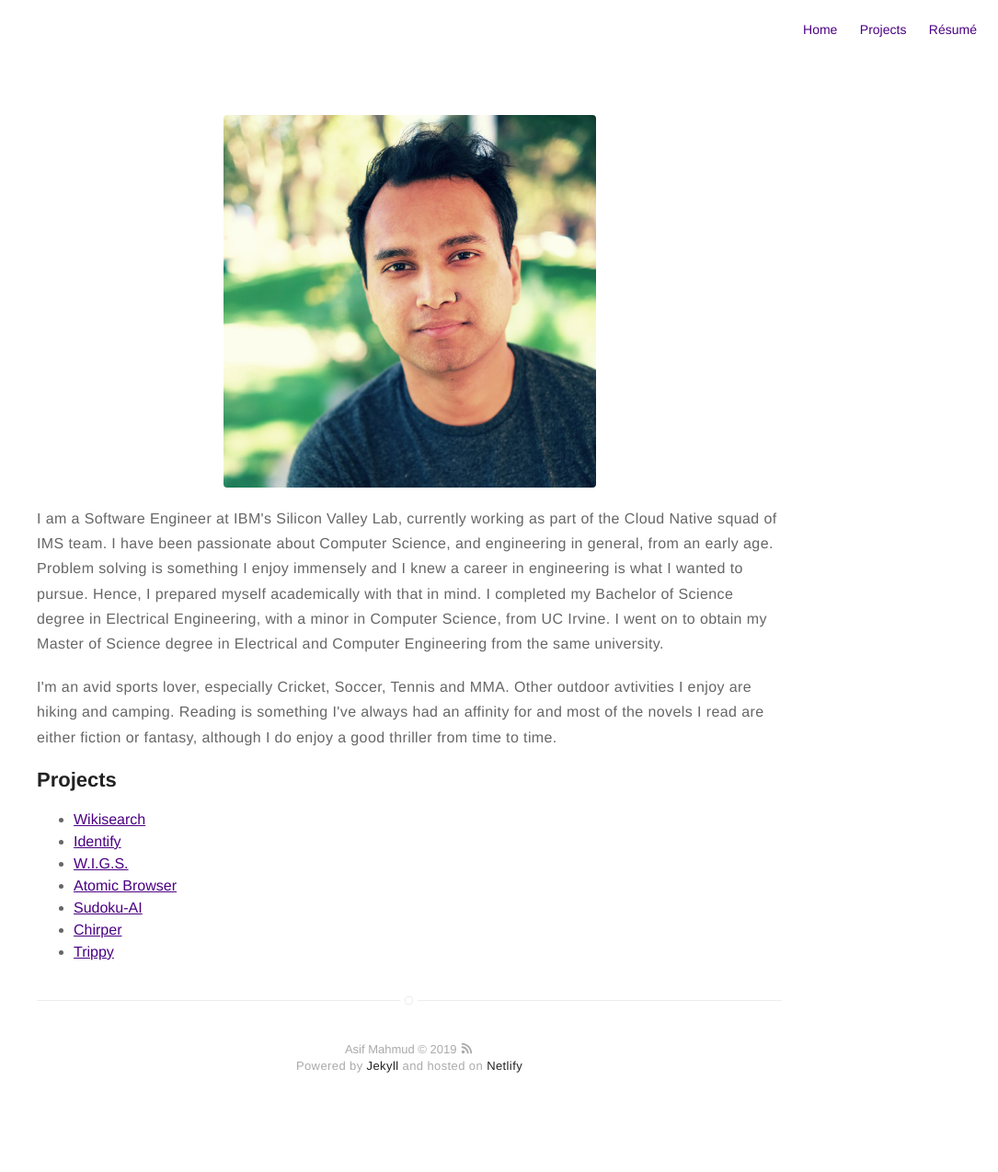
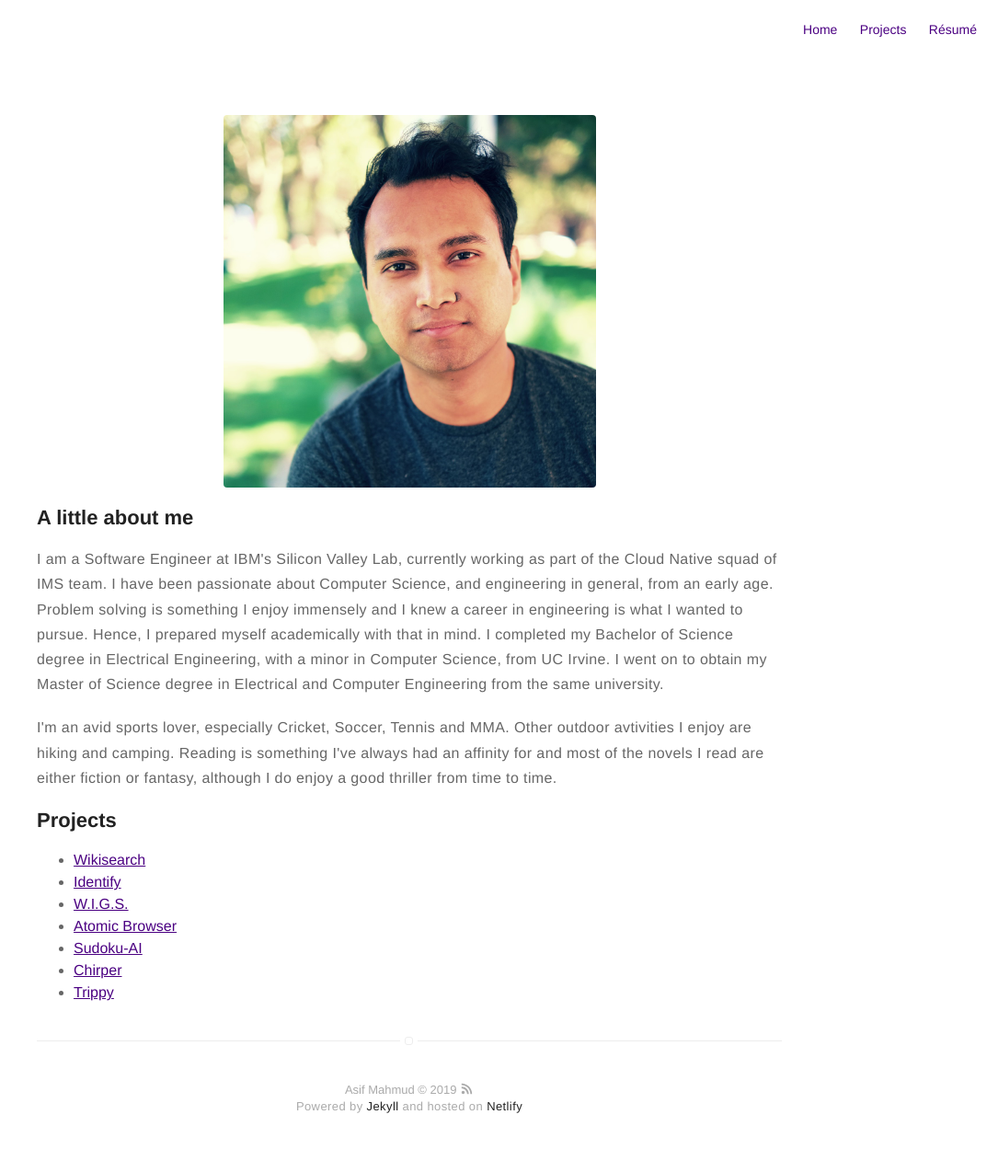
Before and after one commit to asifmahmud/mahmudasif.com, a Jekyll site: the page built from about.md, in a window 1280 px wide. Shown: the whole page at 92% size, without its empty margins (195-1280 px from the left). Built offline with Jekyll 4.4.1, drawn with Linux system fonts in a browser that asks for light colours; before the commit the page ends 1230 px from its top, so only the background shows below that.

Commit message:
updated intro

```diff
--- a/about.md
+++ b/about.md
@@ -4,6 +4,7 @@ layout: page
 ---
 ![Profile Image]({{ site.url }}/{{ site.picture }})
 
+<h2> A little about me </h2>
 <p>I am a Software Engineer at IBM's Silicon Valley Lab, currently working as part of the Cloud Native squad of IMS team. I have been passionate about Computer Science, and engineering in general, from an early age. Problem solving is something I enjoy immensely and I knew a career in engineering is what I wanted to pursue. Hence, I prepared myself academically with that in mind. I completed my Bachelor of Science degree in Electrical Engineering, with a minor in Computer Science, from UC Irvine. I went on to obtain my Master of Science degree in Electrical and Computer Engineering from the same university.</p>
 
 <p>
```
